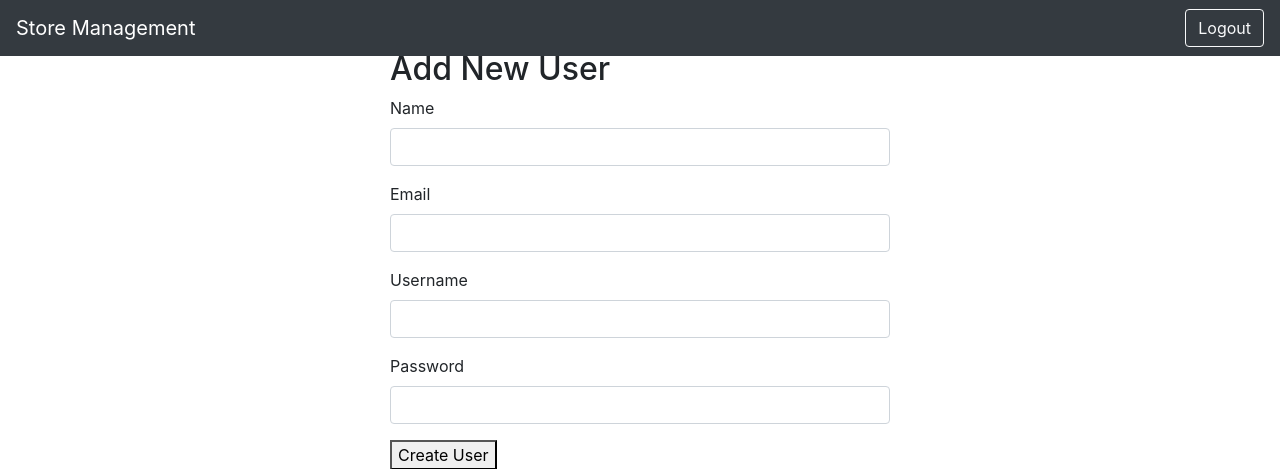
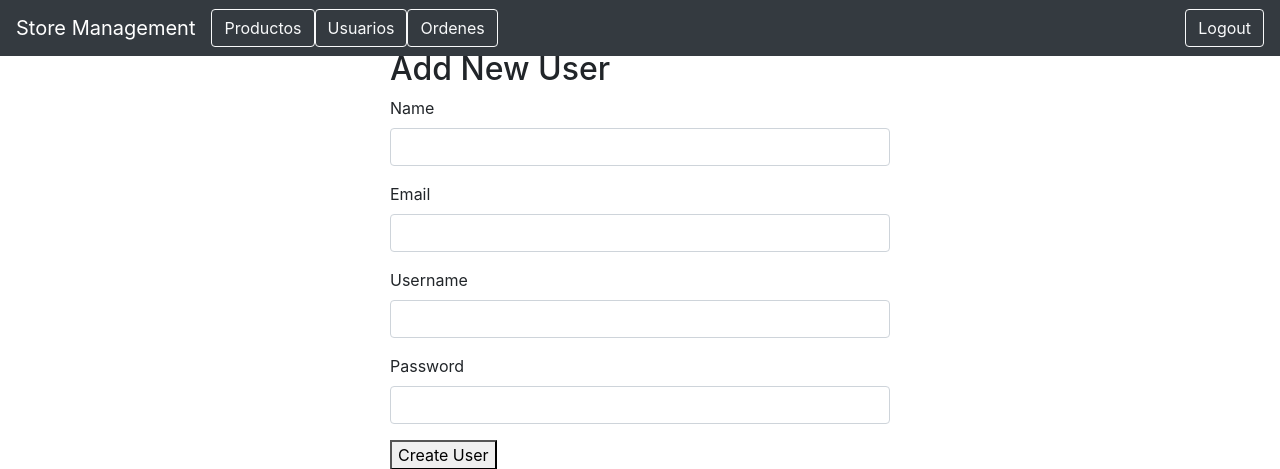
Before and after one commit to Romerito1125/parcial01Compu, a Flask app: page /users in a window 1280 px wide. Shown: the top 469 px of the page. Run offline with Flask 3, Linux system fonts and the light colour scheme; some libraries are stand-ins or nearby versions.

Commit message:
Add navigation links for Products, Users, and Orders in templates

```diff
--- a/frontend/web/templates/users.html
+++ b/frontend/web/templates/users.html
@@ -50,6 +50,34 @@
     >
         <span class="navbar-toggler-icon"></span>
     </button>
+
+    <ul class="navbar-nav ml-auto">
+            <li class="nav-item">
+                <a href="products">
+                <button type="button" class="btn btn-outline-light" onclick="logout()">
+                    Productos
+                </button>
+                </a>
+            </li>
+        </ul>
+        <ul class="navbar-nav ml-auto">
+            <li class="nav-item">
+                <a href="users">
+                <button type="button" class="btn btn-outline-light">
+                    Usuarios
+                </button>
+                </a>
+            </li>
+        </ul>
+        <ul class="navbar-nav ml-auto">
+            <li class="nav-item">
+                <a href="/orders">
+                <button type="button" class="btn btn-outline-light">
+                    Ordenes
+                </button>
+                </a>
+            </li>
+        </ul>
 
     <div class="collapse navbar-collapse" id="navbarCollapse">
         <ul class="navbar-nav ml-auto">
--- a/microOrders/orders/views.py
+++ b/microOrders/orders/views.py
@@ -77,7 +77,7 @@ with app.app_context():
 
         name='orders',
 
-        address=container_ip,
+        address='orders',
 
         interval='10s',
 
@@ -89,7 +89,7 @@ with app.app_context():
         port=5004,
 
         httpcheck=
-            f'http://{container_ip}:5004/healthcheck'
+            f'http://orders:5004/healthcheck'
 
     )
 
--- a/microProducts/products/views.py
+++ b/microProducts/products/views.py
@@ -23,11 +23,11 @@ with app.app_context():
     consul.apply_remote_config(namespace='mynamespace/')
     consul.register_service(
         name='products',
-        address=container_ip,
+        address='products',
         interval='10s',
         tags=['products', 'flask'],
         port=5003,
-        httpcheck=f'http://{container_ip}:5003/healthcheck'
+        httpcheck=f'http://products:5003/healthcheck'
     )
 
 
--- a/microUsers/users/views.py
+++ b/microUsers/users/views.py
@@ -74,7 +74,7 @@ with app.app_context():
 
         name='users',
 
-        address=container_ip,
+        address='users',
 
         interval='10s',
 
@@ -86,7 +86,7 @@ with app.app_context():
         port=5002,
 
         httpcheck=
-            f'http://{container_ip}:5002/healthcheck'
+            f'http://users:5002/healthcheck'
 
     )
 
```
Also changed, not shown: frontend/web/templates/orders.html (+28 -0 lines), frontend/web/templates/products.html (+37 -39 lines).
